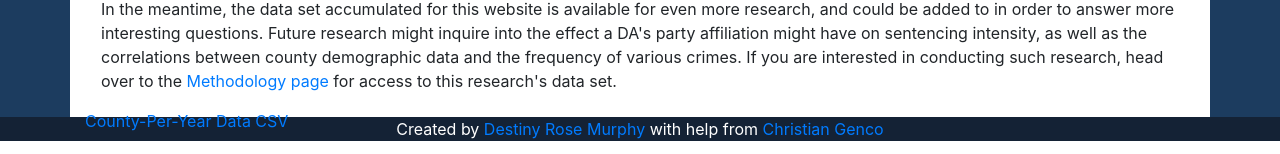
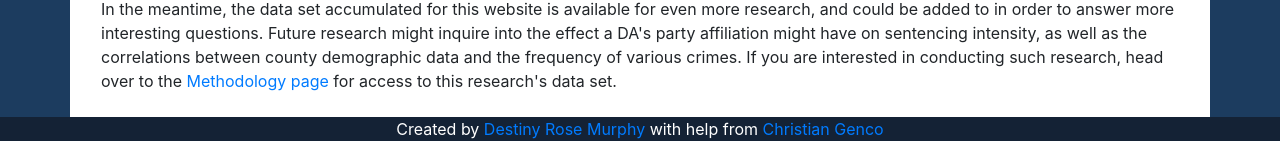
Before and after one commit to DestinyRoseMurphy/DestinyRoseMurphy.github.io, a Jekyll site: the page criminalJusticeWebsite/findings.html, which Jekyll copies as it is, in a window 1280 px wide and 900 px high, scrolled down 1167 px. Shown: the part 743-897 px from the top of the window. Built offline with Jekyll 4.4.1, drawn with Linux system fonts in a browser that asks for light colours; nearby versions of some CDN libraries; a script that is not in the unit is left out.

Commit message:
Fixed bug Lori caught

```diff
--- a/criminalJusticeWebsite/findings.html
+++ b/criminalJusticeWebsite/findings.html
@@ -68,8 +68,6 @@
         In the meantime, the data set accumulated for this website is available for even more research, and could be added to in order to answer more interesting questions. Future research might inquire into the effect a DA's party affiliation might have on sentencing intensity, as well as the correlations between county demographic data and the frequency of various crimes. If you are interested in conducting such research, head over to the <a href="methodology.html">Methodology page</a> for access to this research's data set.
       </p>
 
-      <a href="http://www.destinyrosemurphy.com/criminalJusticeWebsite/County_Data.csv">County-Per-Year Data CSV</a>
-
     </br>
 
     </div>
--- a/criminalJusticeWebsite/index.html
+++ b/criminalJusticeWebsite/index.html
@@ -55,7 +55,7 @@
           <div class="col-md-4">
             <h2>Findings</h2>
             <p>Interested in state-wide criminal justice trends? Looking for ideas for future research? Look no further!</p>
-            <p><a style="background-color:rgb(190,30,55);"class="btn btn-secondary" href="#" role="button">See Findings&raquo;</a></p>
+            <p><a style="background-color:rgb(190,30,55);"class="btn btn-secondary" href="findings.html" role="button">See Findings&raquo;</a></p>
           </div>
           <div class="col-md-4">
             <h2>Find Your County</h2>
```
